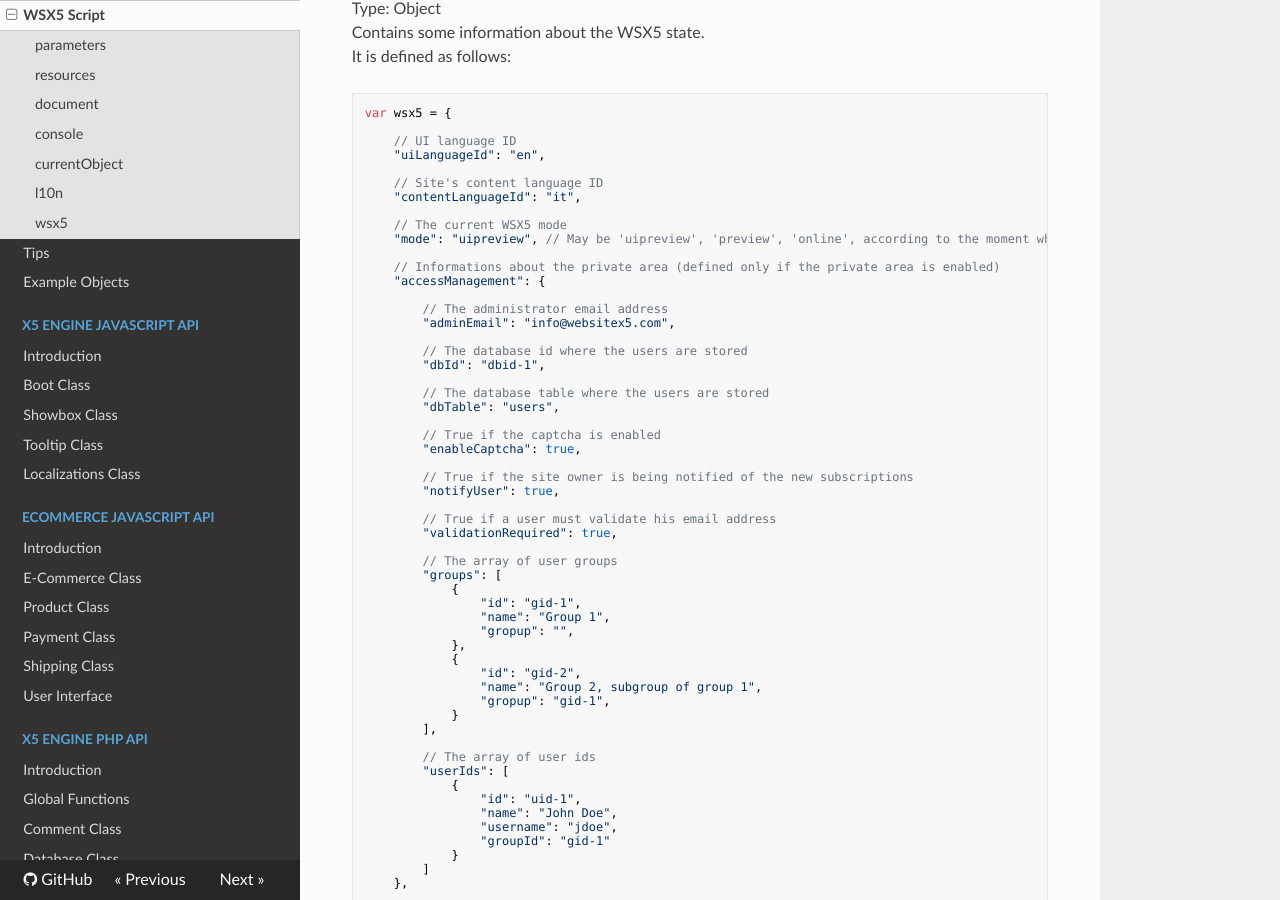
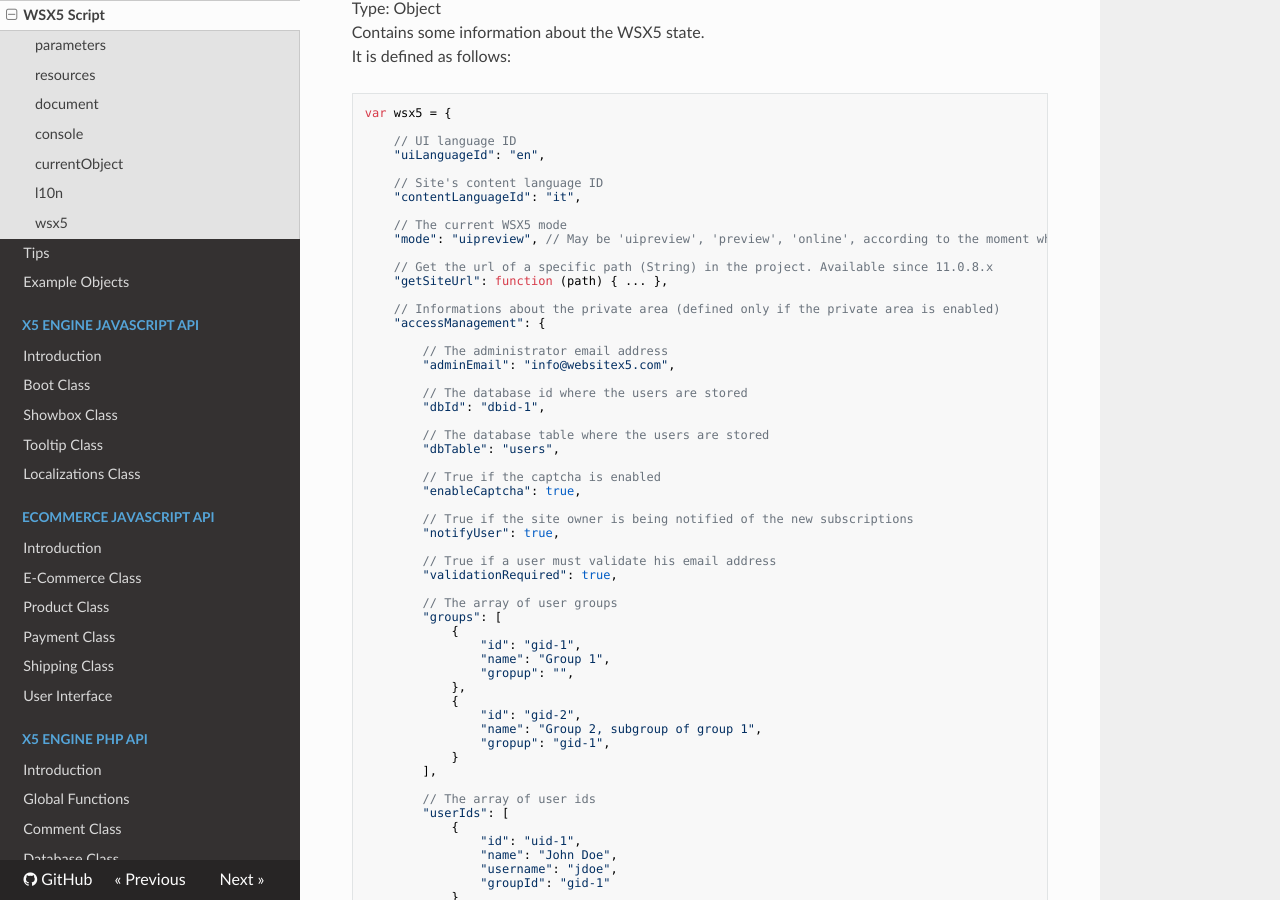
Before and after one commit to WebSiteX5/wsx5-developers-guide, an MkDocs documentation site: the page built from docs/optional-objects/wsx5-script.md, in a window 1280 px wide and 900 px high, scrolled down 2876 px. Built offline with MkDocs 1.6.1, drawn with Linux system fonts in a browser that asks for light colours; nearby versions of some CDN libraries; old or Windows-style settings are respelled for this version of MkDocs.

Commit message:
Optional Object 'wsx5.getSiteUrl()' helper
Documentation about the new wsx5.getSiteUrl()

```diff
--- a/docs/optional-objects/wsx5-script.md
+++ b/docs/optional-objects/wsx5-script.md
@@ -157,6 +157,9 @@ var wsx5 = {
 	// The current WSX5 mode
 	"mode": "uipreview", // May be 'uipreview', 'preview', 'online', according to the moment when the content is made
 
+	// Get the url of a specific path (String) in the project. Available since 11.0.8.x
+	"getSiteUrl": function (path) { ... },
+
 	// Informations about the private area (defined only if the private area is enabled)
 	"accessManagement": {
 
```
